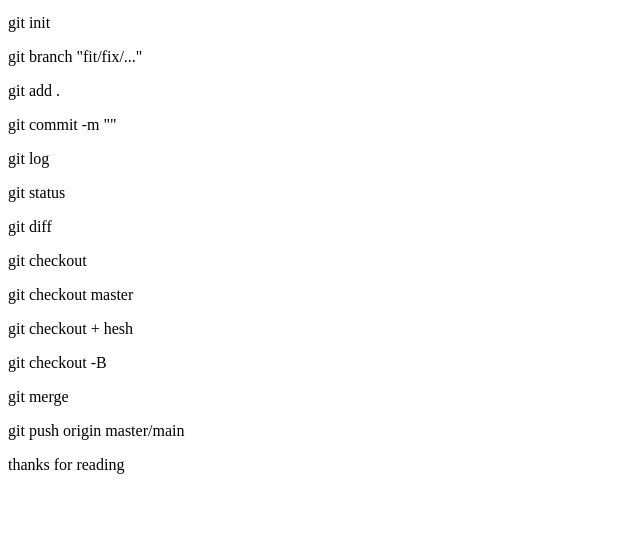
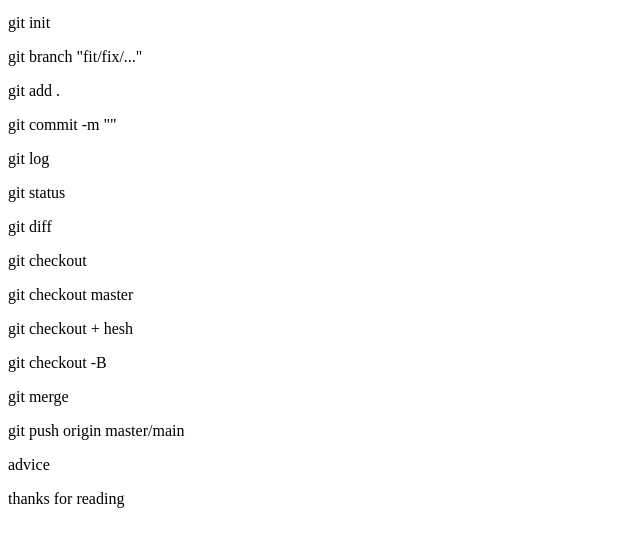
Before and after one commit to Artem-Shot/gitTestCommand, a plain HTML site: page index.html in a window 1280 px wide. Shown: the part 100-646 px from the top of the page, without its empty margins (0-640 px from the left). Drawn offline with Linux system fonts and the light colour scheme.

Commit message:
add section

```diff
--- a/index.html
+++ b/index.html
@@ -27,6 +27,10 @@
         <p></p>
         <p></p>
 
+        <section>
+            advice
+        </section>
+
     </main>
     <footer>
         <p>thanks for reading</p>
```
